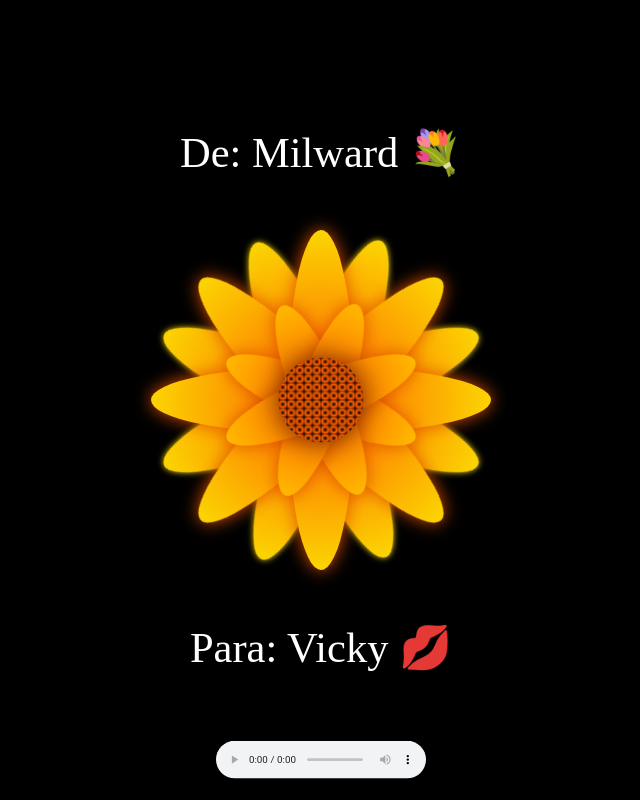
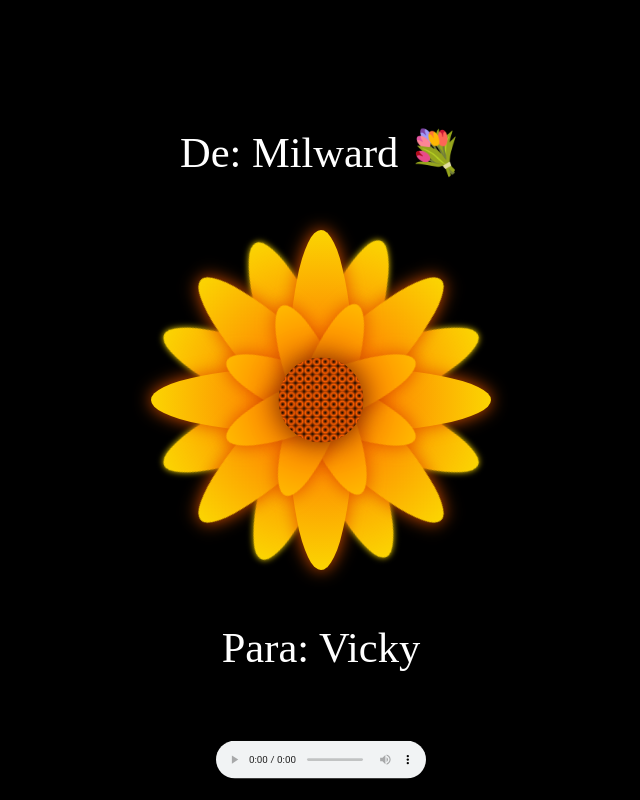
Before and after one commit to cgonzalesmo/Milward, a plain HTML site: page docs/index.html in a window 1280 px wide. Shown: the whole page, without its empty margins (319-959 px from the left). Drawn offline with Linux system fonts and the light colour scheme.

Commit message:
Update index.html

```diff
--- a/docs/index.html
+++ b/docs/index.html
@@ -39,7 +39,7 @@
     </div>
     <div class="Petal3 p4">
     </div>
-    <div class="text-below">Para: Vicky &#128139 </div>
+    <div class="text-below">Para: Vicky </div>
   </div>
   <div class="audio-player">
     <audio controls autoplay>
```
